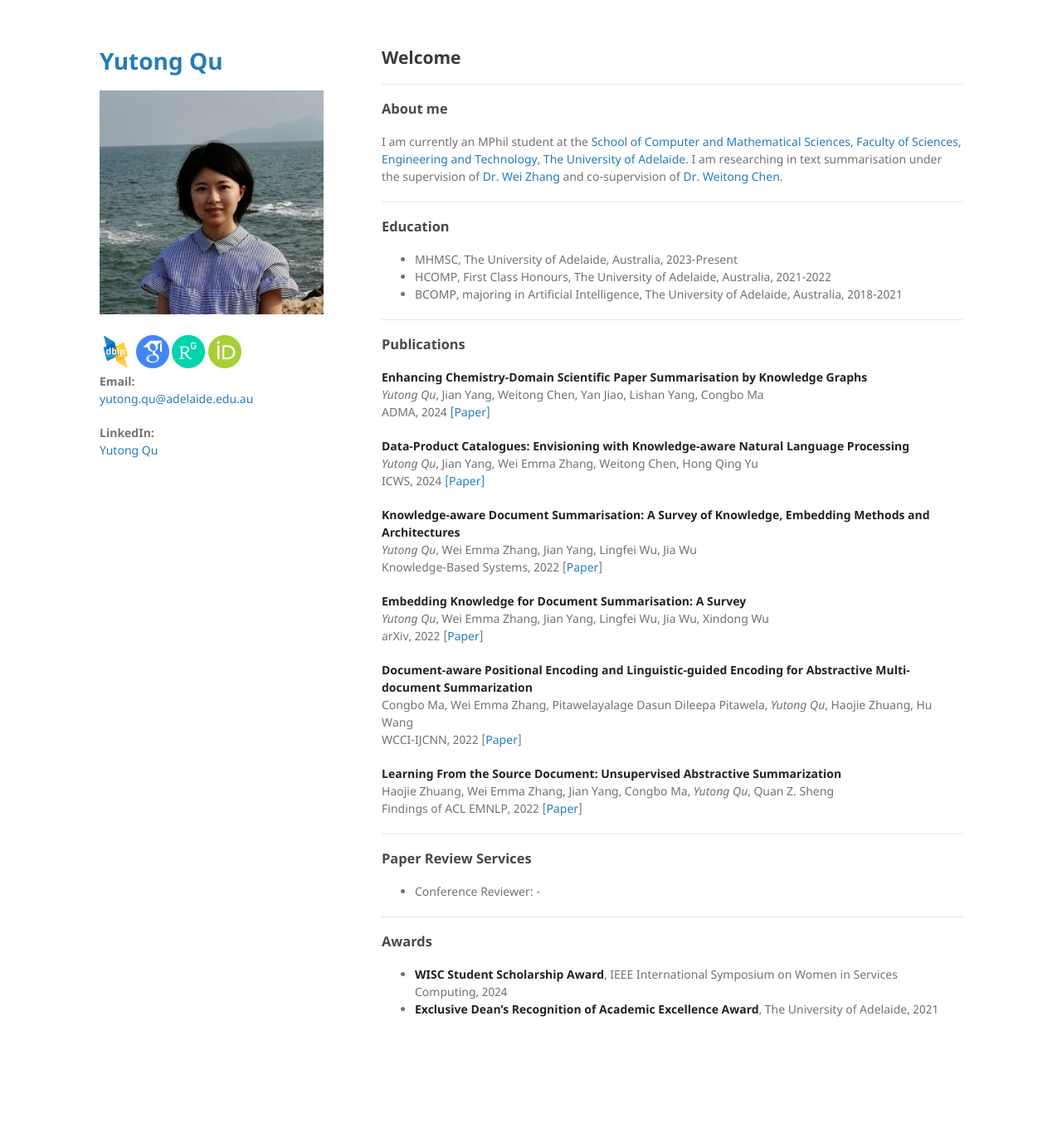
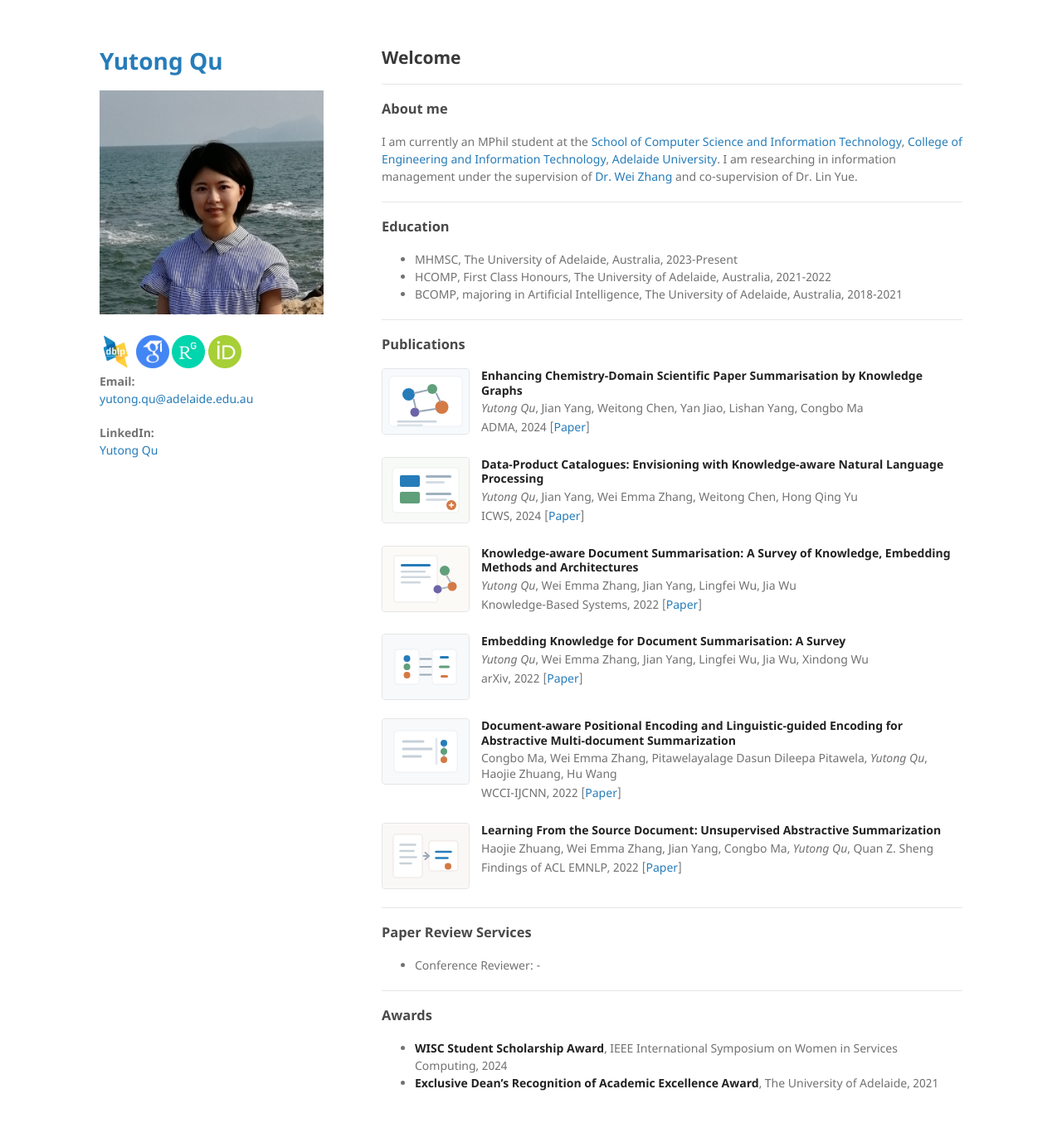
Before and after one commit to yutongqu/yutongqu.github.io, a Jekyll site: the page built from index.md, in a window 1280 px wide and 1386 px high. Shown: the top 1354 px of the window at 83% size. Built offline with Jekyll 4.4.1, drawn with Linux system fonts in a browser that asks for light colours; our own code applies the rules of GitHub Pages for plain Markdown files; the repository's description, which GitHub fills in, is left out.

Commit message:
Update index.md

```diff
--- a/index.md
+++ b/index.md
@@ -4,8 +4,7 @@
 
 ### About me
 
-I am currently an MPhil student at the [School of Computer and Mathematical Sciences](https://set.adelaide.edu.au/computer-and-mathematical-sciences/), [Faculty of Sciences, Engineering and Technology](https://set.adelaide.edu.au/), [The University of Adelaide](https://adelaide.edu.au/). I am researching in text summarisation under the supervision of [Dr. Wei Zhang](https://weiezhang.github.io/) and co-supervision of [Dr. Weitong Chen](https://researchers.adelaide.edu.au/profile/weitong.chen).
-
+I am currently an MPhil student at the [School of Computer Science and Information Technology](https://adelaide.edu.au/about/school/computer-science-information-technology/), [College of Engineering and Information Technology](https://adelaide.edu.au/about/college/engineering-and-information-technology/), [Adelaide University](https://adelaide.edu.au/). I am researching in information management under the supervision of [Dr. Wei Zhang](https://weiezhang.github.io/) and co-supervision of Dr. Lin Yue.
 
 ---
 
@@ -19,37 +18,61 @@ I am currently an MPhil student at the [School of Computer and Mathematical Scie
 
 ### Publications
 
-**Enhancing Chemistry-Domain Scientific Paper Summarisation by Knowledge Graphs**
-*Yutong Qu*, Jian Yang, Weitong Chen, Yan Jiao, Lishan Yang, Congbo Ma
-ADMA, 2024 [[Paper]](https://link.springer.com/chapter/10.1007/978-981-96-0814-0_21)
+<div class="publication-list">
+  <article class="publication-item">
+    <img class="publication-thumb" src="{{ '/assets/img/publications/chemistry-kg.svg' | relative_url }}" alt="Chemistry knowledge graph summary thumbnail">
+    <div>
+      <p class="publication-title"><strong>Enhancing Chemistry-Domain Scientific Paper Summarisation by Knowledge Graphs</strong></p>
+      <p class="publication-authors"><em>Yutong Qu</em>, Jian Yang, Weitong Chen, Yan Jiao, Lishan Yang, Congbo Ma</p>
+      <p class="publication-venue">ADMA, 2024 [<a href="https://link.springer.com/chapter/10.1007/978-981-96-0814-0_21">Paper</a>]</p>
+    </div>
+  </article>
 
-**Data-Product Catalogues: Envisioning with Knowledge-aware Natural Language Processing**
-*Yutong Qu*, Jian Yang, Wei Emma Zhang, Weitong Chen, Hong Qing Yu
-ICWS, 2024 [[Paper]](https://ieeexplore.ieee.org/abstract/document/10707553)
+  <article class="publication-item">
+    <img class="publication-thumb" src="{{ '/assets/img/publications/data-product-catalogues.svg' | relative_url }}" alt="Data product catalogues thumbnail">
+    <div>
+      <p class="publication-title"><strong>Data-Product Catalogues: Envisioning with Knowledge-aware Natural Language Processing</strong></p>
+      <p class="publication-authors"><em>Yutong Qu</em>, Jian Yang, Wei Emma Zhang, Weitong Chen, Hong Qing Yu</p>
+      <p class="publication-venue">ICWS, 2024 [<a href="https://ieeexplore.ieee.org/abstract/document/10707553">Paper</a>]</p>
+    </div>
+  </article>
 
-**Knowledge-aware Document Summarisation: A Survey of Knowledge, Embedding Methods and Architectures**
-*Yutong Qu*, Wei Emma Zhang, Jian Yang, Lingfei Wu, Jia Wu
-Knowledge-Based Systems, 2022  [[Paper](https://doi.org/10.1016/j.knosys.2022.109882)]
+  <article class="publication-item">
+    <img class="publication-thumb" src="{{ '/assets/img/publications/knowledge-aware-survey.svg' | relative_url }}" alt="Knowledge-aware summarisation survey thumbnail">
+    <div>
+      <p class="publication-title"><strong>Knowledge-aware Document Summarisation: A Survey of Knowledge, Embedding Methods and Architectures</strong></p>
+      <p class="publication-authors"><em>Yutong Qu</em>, Wei Emma Zhang, Jian Yang, Lingfei Wu, Jia Wu</p>
+      <p class="publication-venue">Knowledge-Based Systems, 2022 [<a href="https://doi.org/10.1016/j.knosys.2022.109882">Paper</a>]</p>
+    </div>
+  </article>
 
-**Embedding Knowledge for Document Summarisation: A Survey**
-*Yutong Qu*, Wei Emma Zhang, Jian Yang, Lingfei Wu, Jia Wu, Xindong Wu
-arXiv, 2022  [[Paper](https://arxiv.org/abs/2204.11190)]
+  <article class="publication-item">
+    <img class="publication-thumb" src="{{ '/assets/img/publications/embedding-knowledge.svg' | relative_url }}" alt="Embedding knowledge survey thumbnail">
+    <div>
+      <p class="publication-title"><strong>Embedding Knowledge for Document Summarisation: A Survey</strong></p>
+      <p class="publication-authors"><em>Yutong Qu</em>, Wei Emma Zhang, Jian Yang, Lingfei Wu, Jia Wu, Xindong Wu</p>
+      <p class="publication-venue">arXiv, 2022 [<a href="https://arxiv.org/abs/2204.11190">Paper</a>]</p>
+    </div>
+  </article>
 
-**Document-aware Positional Encoding and Linguistic-guided Encoding for Abstractive Multi-document Summarization**
-Congbo Ma, Wei Emma Zhang, Pitawelayalage Dasun Dileepa Pitawela, *Yutong Qu*, Haojie Zhuang, Hu Wang
-WCCI-IJCNN, 2022  [[Paper](https://arxiv.org/abs/2209.05929)]
-<!-- Accepted by IJCNN at IEEE WCCI 2022  [[Paper](https://arxiv.org/abs/2209.05929)]   -->
+  <article class="publication-item">
+    <img class="publication-thumb" src="{{ '/assets/img/publications/document-aware-encoding.svg' | relative_url }}" alt="Document-aware encoding thumbnail">
+    <div>
+      <p class="publication-title"><strong>Document-aware Positional Encoding and Linguistic-guided Encoding for Abstractive Multi-document Summarization</strong></p>
+      <p class="publication-authors">Congbo Ma, Wei Emma Zhang, Pitawelayalage Dasun Dileepa Pitawela, <em>Yutong Qu</em>, Haojie Zhuang, Hu Wang</p>
+      <p class="publication-venue">WCCI-IJCNN, 2022 [<a href="https://arxiv.org/abs/2209.05929">Paper</a>]</p>
+    </div>
+  </article>
 
-**Learning From the Source Document: Unsupervised Abstractive Summarization**
-Haojie Zhuang, Wei Emma Zhang, Jian Yang, Congbo Ma, *Yutong Qu*, Quan Z. Sheng
-Findings of ACL EMNLP, 2022  [[Paper](https://aclanthology.org/2022.findings-emnlp.309)]
-
-<!-- ---
-
-### Work Experience
-- **Student Tutor**
-2023-Present, The University of Adelaide, Australia
-Introduction to Statistical Machine Learning   -->
+  <article class="publication-item">
+    <img class="publication-thumb" src="{{ '/assets/img/publications/source-document.svg' | relative_url }}" alt="Learning from source document thumbnail">
+    <div>
+      <p class="publication-title"><strong>Learning From the Source Document: Unsupervised Abstractive Summarization</strong></p>
+      <p class="publication-authors">Haojie Zhuang, Wei Emma Zhang, Jian Yang, Congbo Ma, <em>Yutong Qu</em>, Quan Z. Sheng</p>
+      <p class="publication-venue">Findings of ACL EMNLP, 2022 [<a href="https://aclanthology.org/2022.findings-emnlp.309">Paper</a>]</p>
+    </div>
+  </article>
+</div>
 
 ---
 
```
